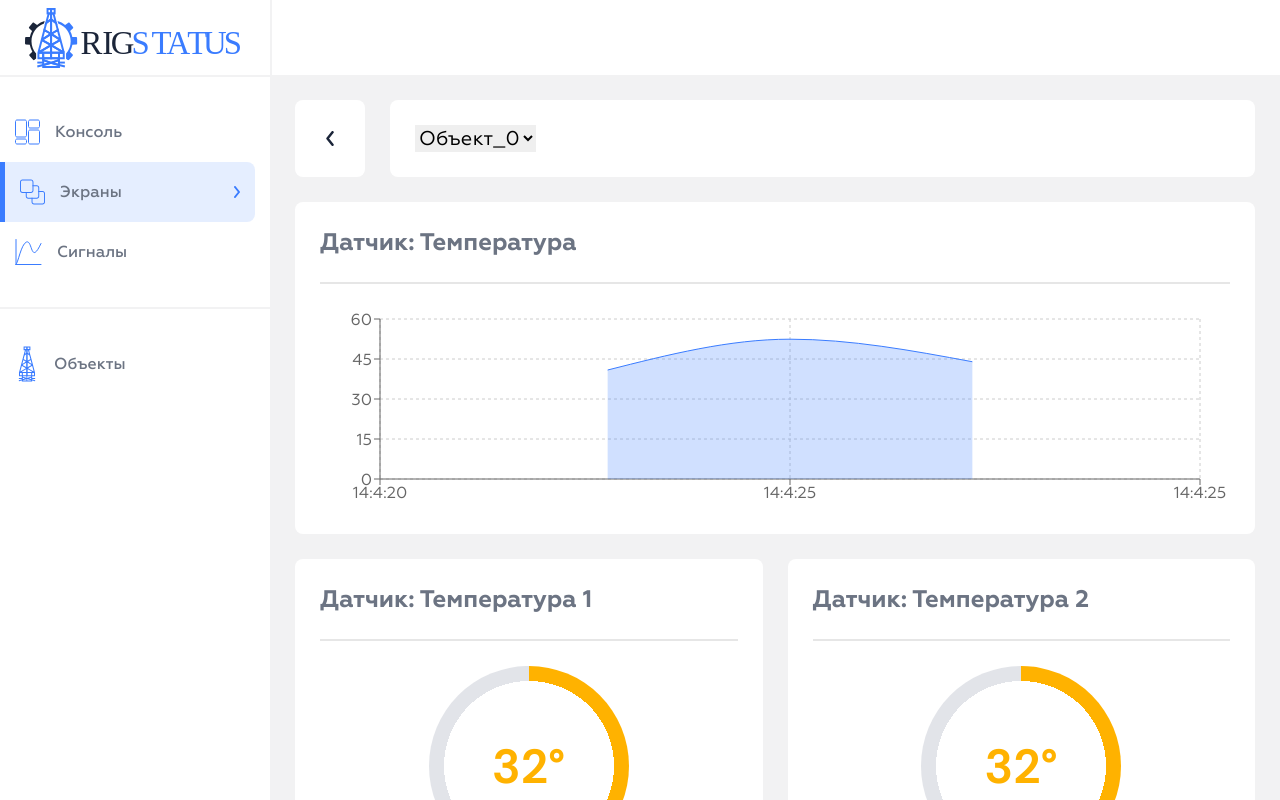
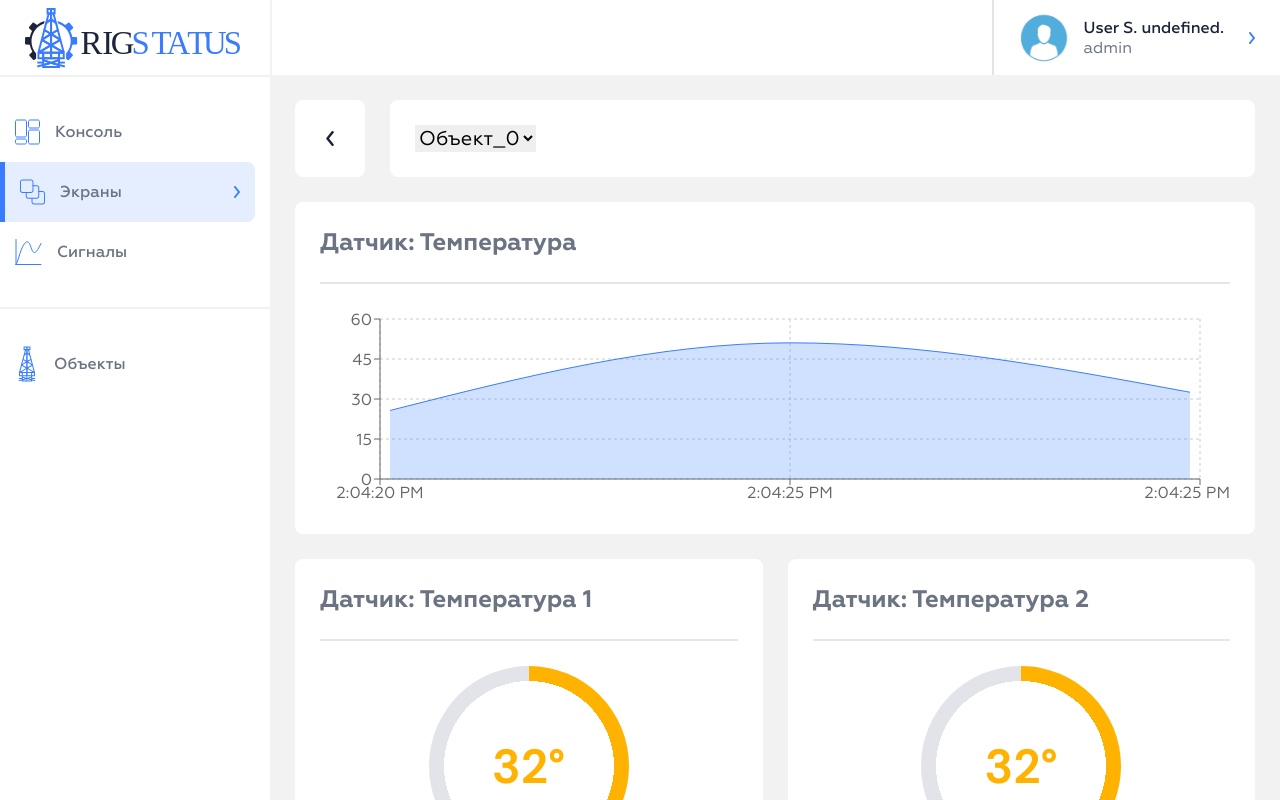
Before and after one commit to HealKnix/rig-status-web, a React (Vite) app in the folder client/: page /screens in a window 1280 px wide. Built offline with nearby package versions, Linux system fonts and the light colour scheme; sample sign-in values are in the browser's storage.

Commit message:
Добавил в хедер пользователя

```diff
--- a/client/src/components/layouts/Header/Header.scss
+++ b/client/src/components/layouts/Header/Header.scss
@@ -1,5 +1,44 @@
 header {
+  display: flex;
+  justify-content: flex-end;
+  align-items: center;
   width: 100%;
   background-color: var(--white);
   border-left: 2px solid var(--background-color);
+
+  & > .header__user {
+    cursor: pointer;
+    display: flex;
+    align-items: center;
+    gap: 25px;
+    height: 100%;
+    border-left: 2px solid var(--border-color);
+    padding: 0 25px;
+
+    & > .user__wrapper {
+      display: flex;
+      align-items: center;
+      gap: 15px;
+
+      & > .user-image {
+        width: 50px;
+        height: 50px;
+        background-image: url('/unknown-user.png');
+        background-position: center;
+        background-size: cover;
+      }
+
+      & > .user-text > .user-text-short-name {
+        font-weight: 500;
+      }
+
+      & > .user-text > .user-text-role {
+        color: var(--text-additional-color);
+      }
+    }
+
+    &:hover {
+      background-color: var(--primary-light-color);
+    }
+  }
 }
--- a/client/src/components/layouts/Header/Header.tsx
+++ b/client/src/components/layouts/Header/Header.tsx
@@ -1,5 +1,25 @@
 import './Header.scss';
 
+import ChevronSVG from '@/components/SVGs/ChevronSVG';
+import { useAuthStore } from '@/store/useAuthStore';
+
 export default function Header() {
-  return <header></header>;
+  const authStore = useAuthStore();
+
+  return (
+    <header>
+      <div className="header__user">
+        <div className="user__wrapper">
+          <div className="user-image"></div>
+          <div className="user-text">
+            <div className="user-text-short-name">
+              {`${authStore.user?.lastName} ${authStore.user?.firstName?.[0]}.  ${authStore.user?.middleName?.[0]}.`}
+            </div>
+            <div className="user-text-role">{authStore.user?.role}</div>
+          </div>
+        </div>
+        <ChevronSVG />
+      </div>
+    </header>
+  );
 }
--- a/client/src/pages/ScreensPage/Screens.tsx
+++ b/client/src/pages/ScreensPage/Screens.tsx
@@ -12,7 +12,7 @@ import ChevronSVG from '@/components/SVGs/ChevronSVG';
 export default function Screens() {
   const [data, setData] = useState([
     {
-      name: `${new Date().getHours()}:${new Date().getMinutes()}:${new Date().getSeconds()}`,
+      name: `${new Date().toLocaleTimeString()}`,
       x: 1,
       y: 25,
     },
@@ -23,7 +23,7 @@ export default function Screens() {
       setData((data) => [
         ...data,
         {
-          name: `${new Date().getHours()}:${new Date().getMinutes()}:${new Date().getSeconds()}`,
+          name: `${new Date().toLocaleTimeString()}`,
           x: data[data.length - 1].x + 1,
           y: Math.floor(Math.random() * (60 - 20)) + 20,
         },
@@ -89,6 +89,7 @@ export default function Screens() {
                     dataKey="y"
                     stroke="var(--primary-color)"
                     fill="#3A7CFF66"
+                    animationDuration={500}
                   />
                 </AreaChart>
               </ResponsiveContainer>
```
Also changed, not shown: client/public/unknown-user.png (added).
